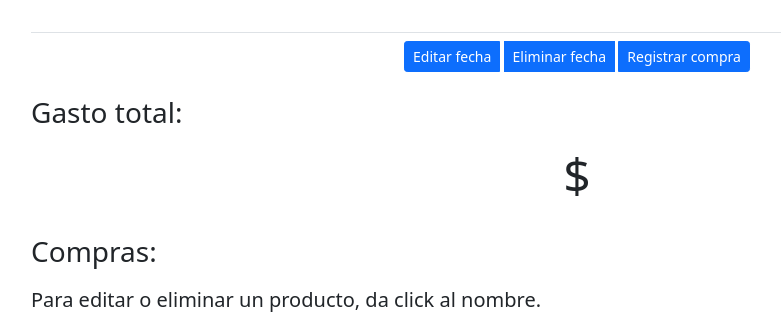
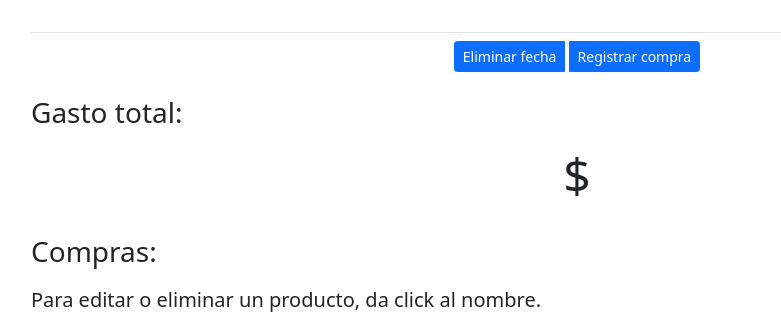
Before and after one commit to LuisMtzGarcia/Grocery_Shopping_Registry, a Django app: template shopping_registry/templates/shopping_registry/date.html in a window 1280 px wide. Shown: the part 58-389 px from the top of the page, without its empty margins (63-844 px from the left). Run offline with Django 4.2, Linux system fonts and the light colour scheme; the template is opened without the code that fills it, so the values that code supplies are empty; some libraries are stand-ins or nearby versions.

Commit message:
Removed Edit date button from date template

```diff
--- a/shopping_registry/templates/shopping_registry/date.html
+++ b/shopping_registry/templates/shopping_registry/date.html
@@ -11,9 +11,6 @@
 {% block content %}
 <!-- Buttons with functions related to the date. -->
 <div class="d-grid gap-2 d-md-block text-center btn-group btn-group-sm" role="group" aria-label="Function buttons">
-    <a href="" class="btn btn-primary" role="button">
-        Editar fecha
-    </a>
     <a href="" class="btn btn-primary" role="button">
         Eliminar fecha
     </a>
```
